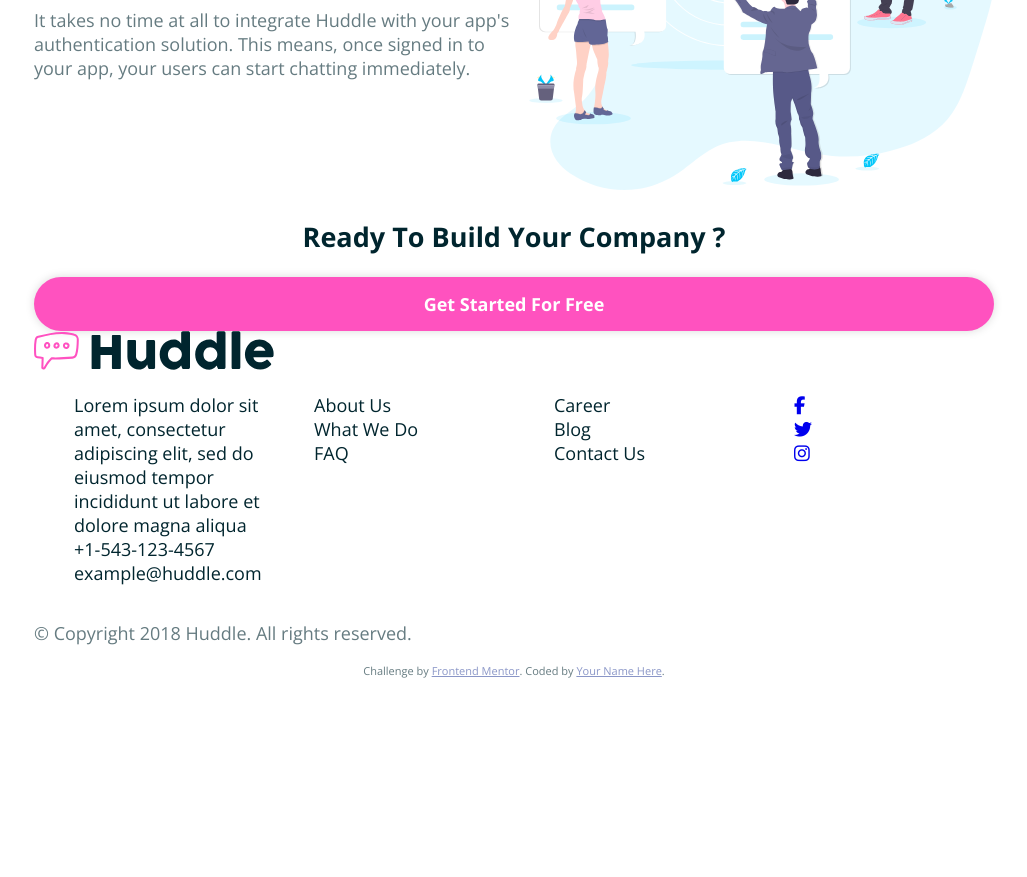
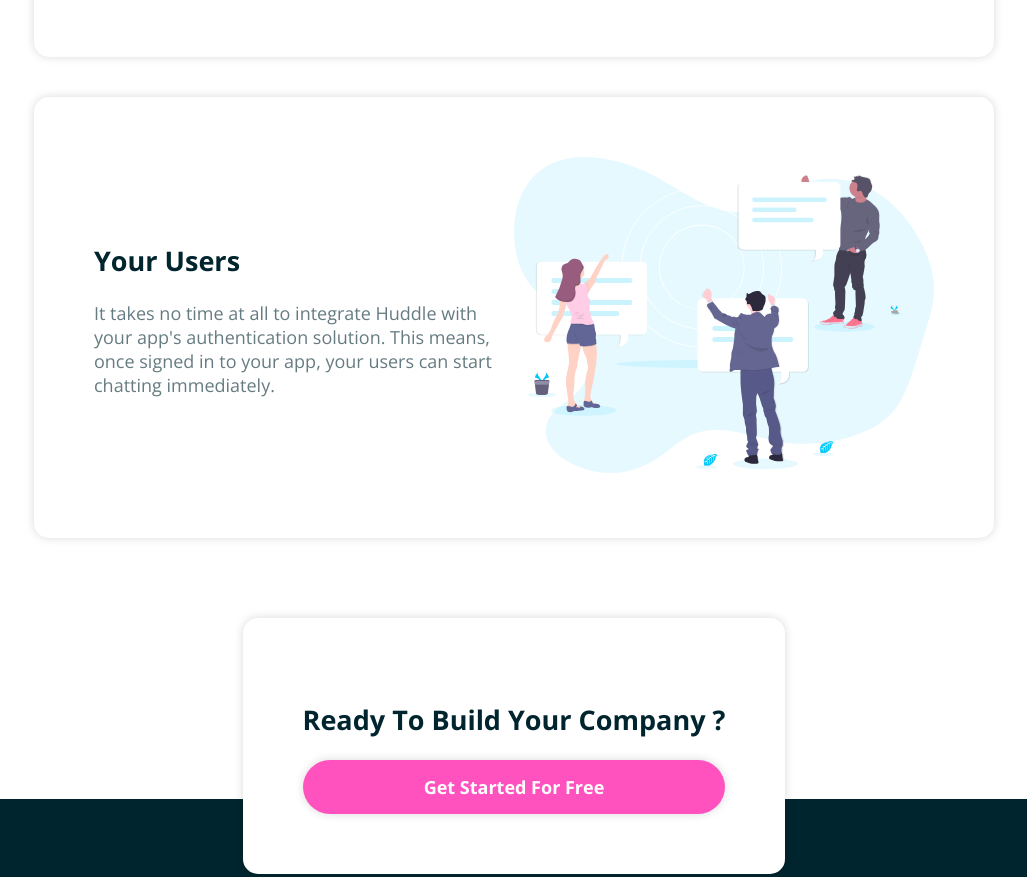
Before and after one commit to mr-kbRKD/OIBSIP-Task-1, a plain HTML site: page huddle-landing-page-with-alternating-feature-blocks-master/index.html in a window 1280 px wide. Shown: the part 1461-2338 px from the top of the page, without its empty margins (126-1153 px from the left). Before the commit the page ends 2150 px from the top, so only its background shows below. Drawn offline with nearby package versions, Linux system fonts and the light colour scheme.

Commit message:
Completed the website

```diff
--- a/huddle-landing-page-with-alternating-feature-blocks-master/index.html
+++ b/huddle-landing-page-with-alternating-feature-blocks-master/index.html
@@ -67,7 +67,7 @@
           </div>
         </div>
         <div class="box flex">
-          <div class="left">
+          <div class="left box-reverse-mobile">
             <h2>Your Users</h2>
             <p>
               It takes no time at all to integrate Huddle with your app's authentication solution.
--- a/huddle-landing-page-with-alternating-feature-blocks-master/style.css
+++ b/huddle-landing-page-with-alternating-feature-blocks-master/style.css
@@ -130,7 +130,86 @@ nav{
 
 
 
+.box{
+    background-color: #fff;
+    border-radius: 15px;
+    box-shadow: 0 0 10px rgba(0,0,0,0.15);
+    margin: 40px 0;
+    padding: 60px;
+}
 
+.small-box{
+    display: inline-block;
+    position: relative;
+    margin-bottom: -50%;
+    z-index: 1;
+}
+
+footer{
+    background-color:  hsl(192, 100%, 9%);
+    color: #fff;
+    padding: 180px 0 60px;
+
+}
+
+footer ul{
+    list-style-type : none;
+}
+footer ul li{
+    margin-bottom: 20px;
+}
+footer .social-media{
+    display: flex;
+    align-items: center;
+    justify-content: center;
+}
+
+footer .circle{
+    border: 1px solid black;
+    border-radius : 50%;
+    color: #fff;
+    padding: 10px;
+    margin-right: 10px;
+    height: 40px;
+    width: 40px;
+    display:inline-flex;
+    align-items: center;
+    justify-content: center;
+    text-decoration: none;
+}
+
+footer p{
+    text-align: right;
+}
+
+@media screen and (max-width:768px){
+    body{
+        text-align: center;
+    }
+    nav.flex{
+        flex-direction: row;
+    }
+
+    .header-img{
+        margin-top: 40px;
+        margin-left: 0;
+        width:100%
+    }
+    .flex{
+        flex-direction: column;
+    }
+
+    .box-reverse-mobile{
+        flex-direction: column-reverse;
+    }
+    footer ul{
+        padding: 0;
+        width: 100%;
+    }
+    footer p{
+        text-align: center;
+    }
+}
 
 
 
```
